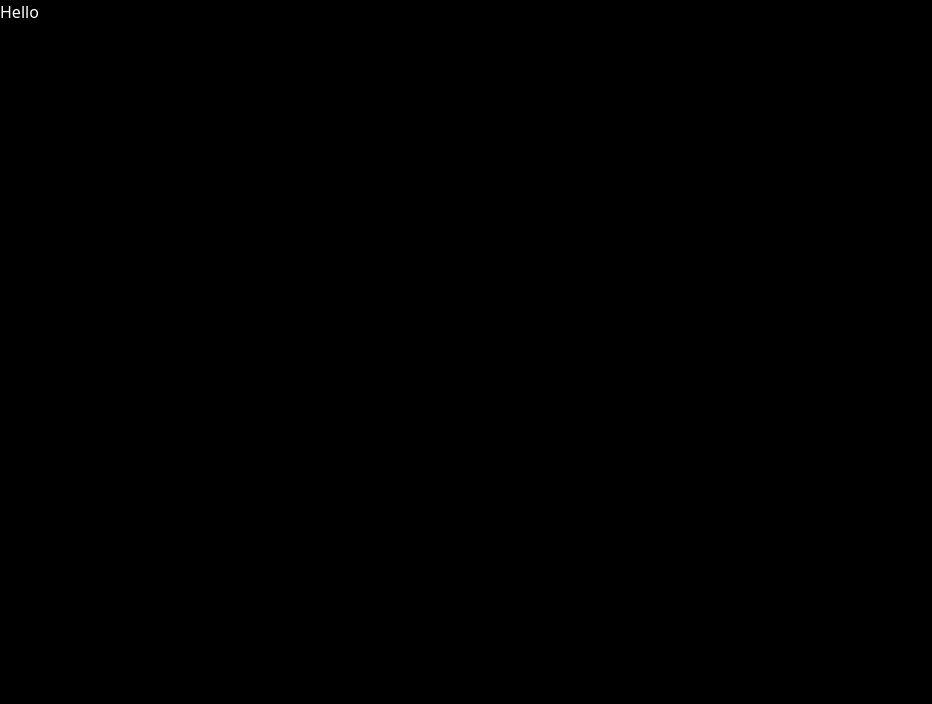
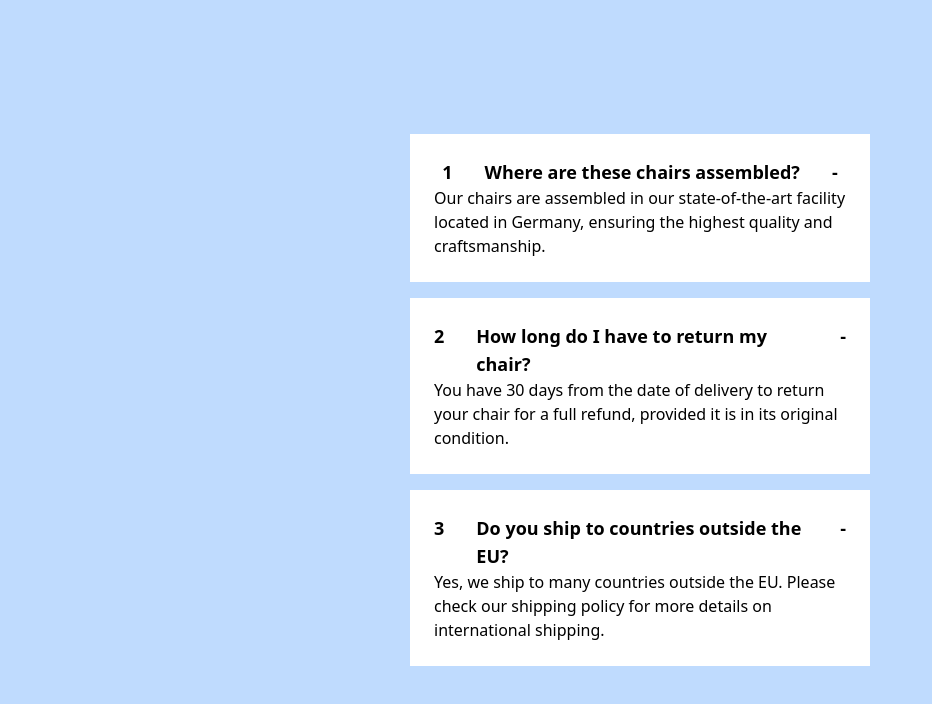
Before and after one commit to Dhruvmehta1311/accordion, a React (Vite) app: page / in a window 1280 px wide. Shown: the top 704 px of the page, without its empty margins (0-932 px from the left). Built offline with nearby package versions, Linux system fonts and the light colour scheme.

Commit message:
Almost Completed UI.

```diff
--- a/src/App.jsx
+++ b/src/App.jsx
@@ -1,9 +1,50 @@
+import { useState } from "react";
+
+const faqs = [
+  {
+    title: "Where are these chairs assembled?",
+    text: "Our chairs are assembled in our state-of-the-art facility located in Germany, ensuring the highest quality and craftsmanship.",
+  },
+  {
+    title: "How long do I have to return my chair?",
+    text: "You have 30 days from the date of delivery to return your chair for a full refund, provided it is in its original condition.",
+  },
+  {
+    title: "Do you ship to countries outside the EU?",
+    text: "Yes, we ship to many countries outside the EU. Please check our shipping policy for more details on international shipping.",
+  },
+];
+
 function App() {
+  return <Accordian data={faqs} />;
+}
+
+function Accordian({ data }) {
   return (
-    <div className="bg-black h-screen text-white">
-      <p>Hello</p>
+    // <AccordianComponent />
+    <div className="min-h-screen bg-blue-200 gap-4 py-7 flex flex-col items-center justify-center">
+      {data.map((el, i) => (
+        <AccordianComponent title={el.title} key={i} index={i} text={el.text} />
+      ))}
     </div>
   );
 }
 
+function AccordianComponent({ title, text, index }) {
+  const [isOpen, setIsOpen] = useState(false);
+
+  return (
+    <>
+      <div className="flex flex-col items-center justify-center bg-white w-[90%] p-6 max-w-[460px] mx-auto">
+        <section className="flex gap-8 font-semibold sm:font-bold text-sm sm:text-lg">
+          <p>{index + 1}</p>
+          <p>{title}</p>
+          <p>-</p>
+        </section>
+        <p tracking-tight>{text}</p>
+      </div>
+    </>
+  );
+}
+
 export default App;
```
